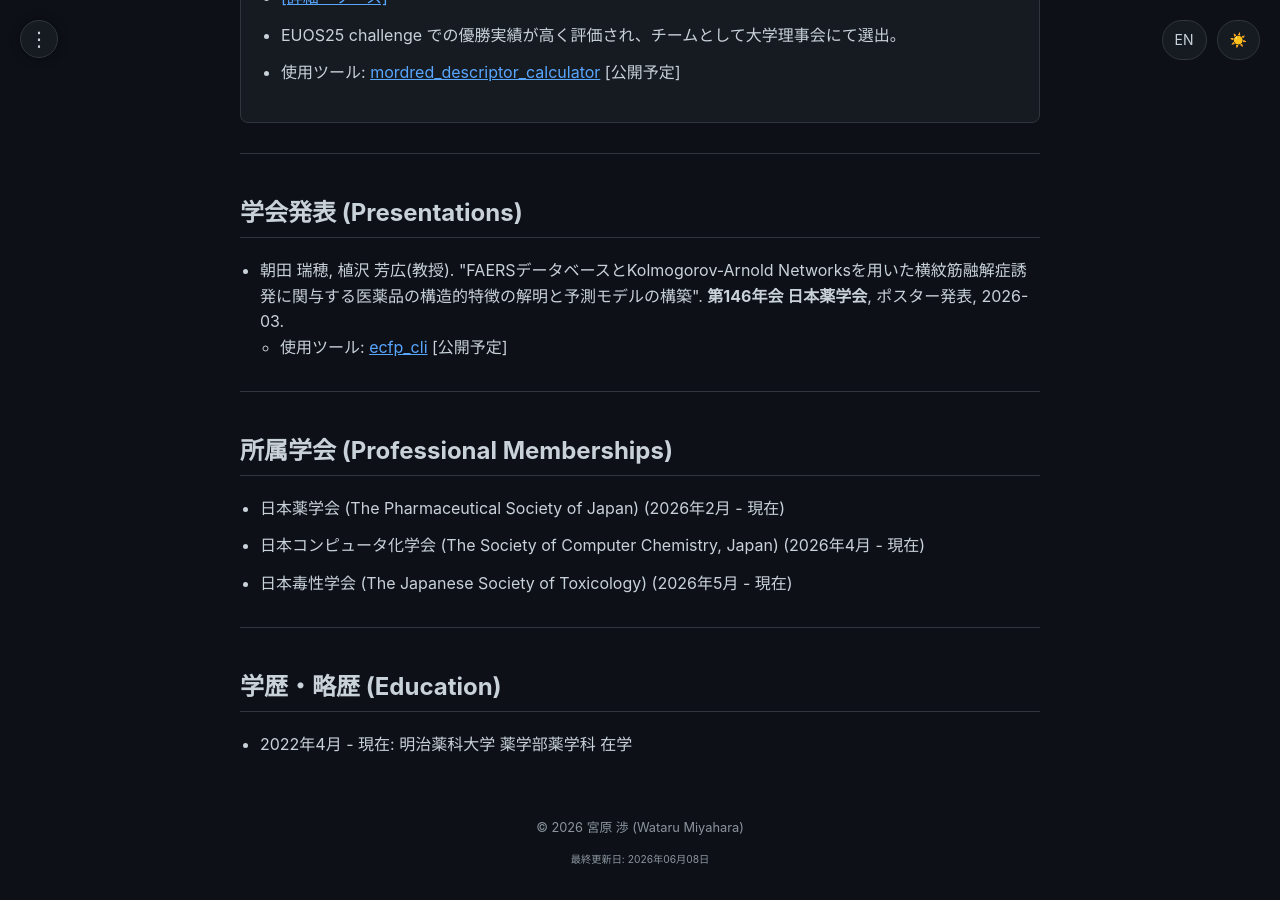
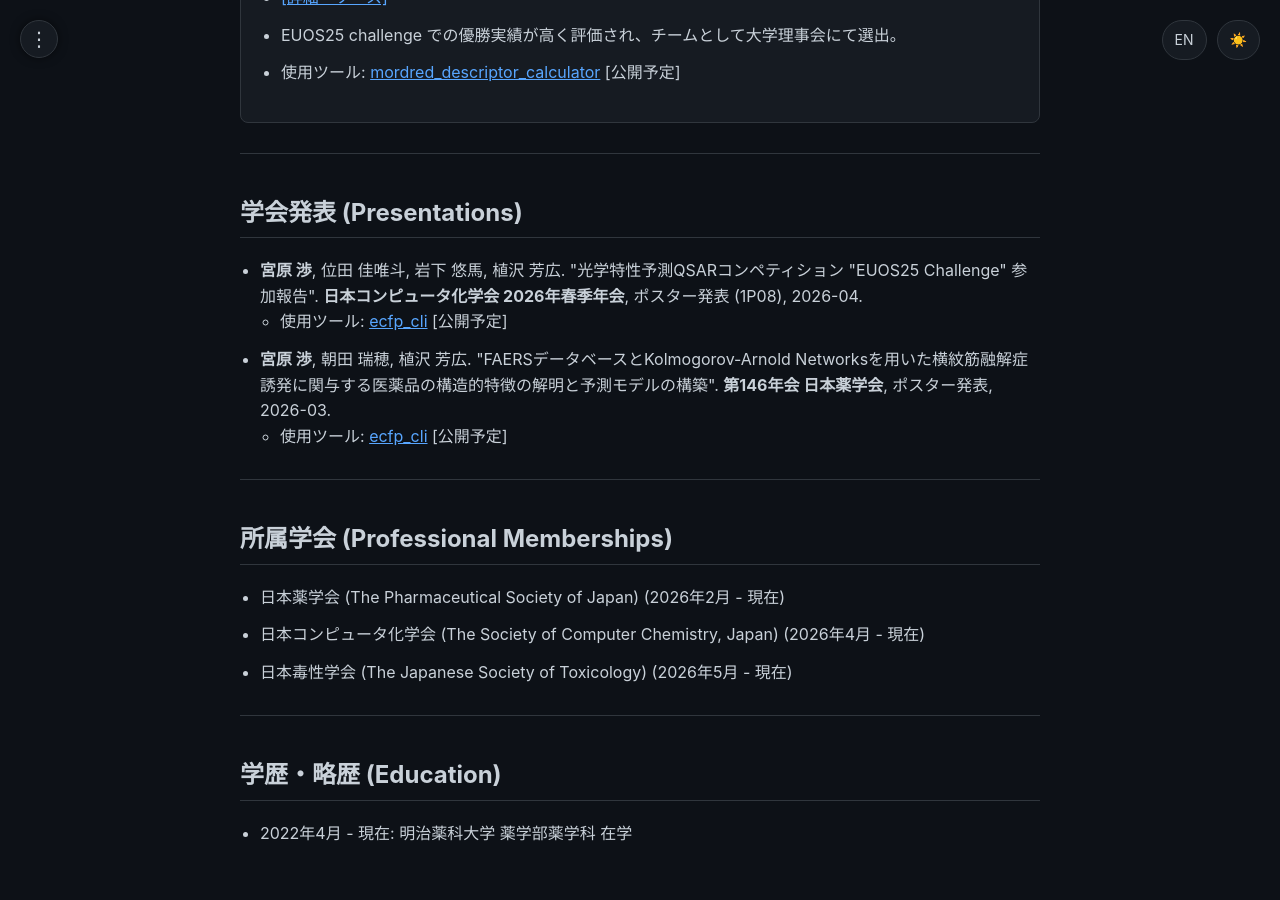
Before and after one commit to 377H-Miru/377H-Miru.github.io, a Jekyll site: the page built from achievements.html, in a window 1280 px wide and 900 px high, scrolled down 1229 px. Built offline with Jekyll 4.4.1, drawn with Linux system fonts in a browser that asks for light colours.

Commit message:
Achievement: Added SCCJ 2026 Spring Meeting poster presentation

```diff
--- a/_data/achievements.json
+++ b/_data/achievements.json
@@ -43,6 +43,18 @@
   ],
   "presentations": [
     {
+      "title_ja": "光学特性予測QSARコンペティション \"EUOS25 Challenge\" 参加報告",
+      "title_en": "Report on Participation in the Optical Property Prediction QSAR Competition 'EUOS25 Challenge'",
+      "event_ja": "日本コンピュータ化学会 2026年春季年会",
+      "event_en": "SCCJ 2026 Spring Annual Meeting",
+      "role_ja": "ポスター発表 (1P08)",
+      "role_en": "Poster (1P08)",
+      "date": "2026-04",
+      "authors_ja": "<b>宮原 渉</b>, 位田 佳唯斗, 岩下 悠馬, 植沢 芳広",
+      "authors_en": "<b>Wataru Miyahara</b>, Kaito Inden, Yuma Iwashita, Yoshihiro Uesawa",
+      "url": "https://www.sccj.net/events/nenkai/2026sp/program.html"
+    },
+    {
       "title_ja": "FAERSデータベースとKolmogorov-Arnold Networksを用いた横紋筋融解症誘発に関与する医薬品の構造的特徴の解明と予測モデルの構築",
       "title_en": "Elucidation of structural features and development of predictive models for rhabdomyolysis using FAERS and Kolmogorov-Arnold Networks.",
       "event_ja": "第146年会 日本薬学会",
@@ -50,8 +62,8 @@
       "role_ja": "ポスター発表",
       "role_en": "Poster",
       "date": "2026-03",
-      "authors_ja": "朝田 瑞穂, 植沢 芳広(教授)",
-      "authors_en": "Mizuho Asada, Prof. Yoshihiro Uesawa"
+      "authors_ja": "<b>宮原 渉</b>, 朝田 瑞穂, 植沢 芳広",
+      "authors_en": "<b>Wataru Miyahara</b>, Mizuho Asada, Yoshihiro Uesawa"
     }
   ],
   "memberships": [
```
Also changed, not shown: en/index.md (+4 -4 lines), index.md (+4 -3 lines).
